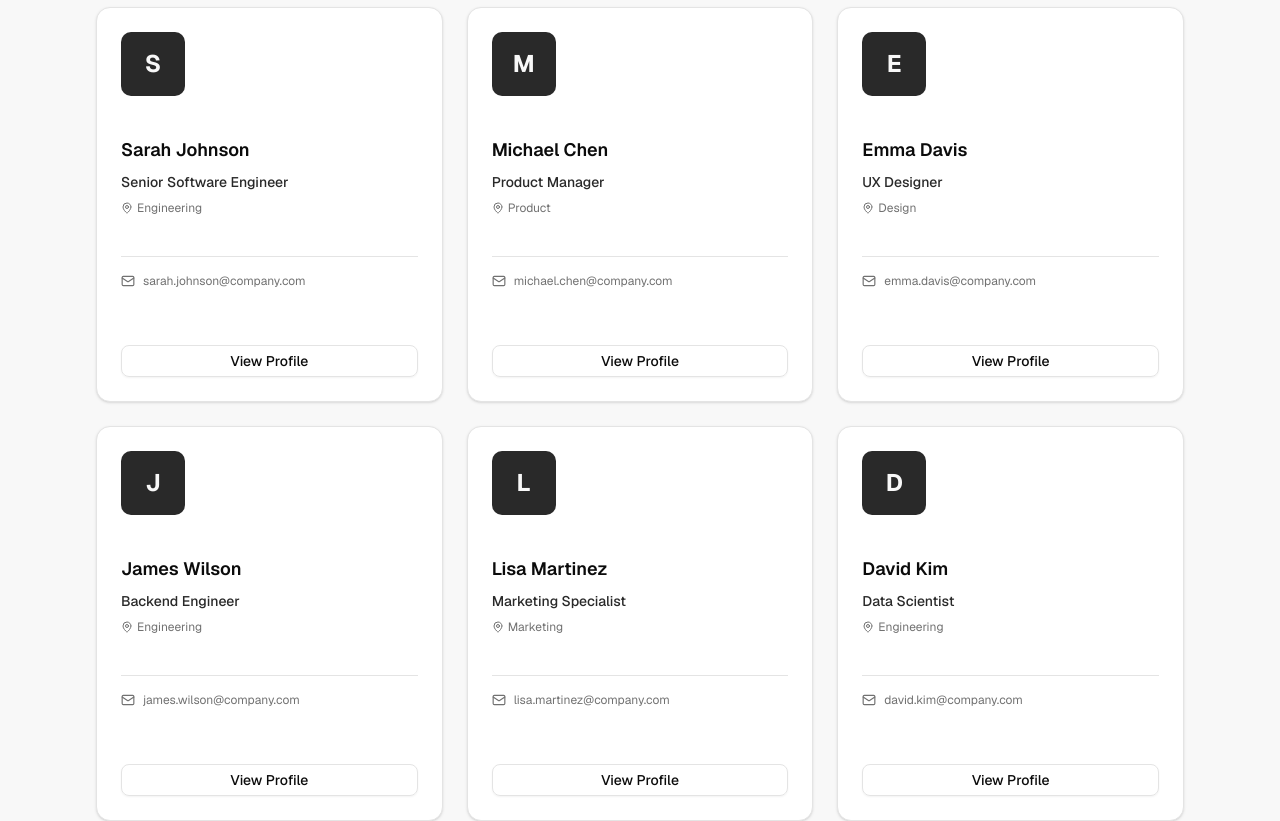
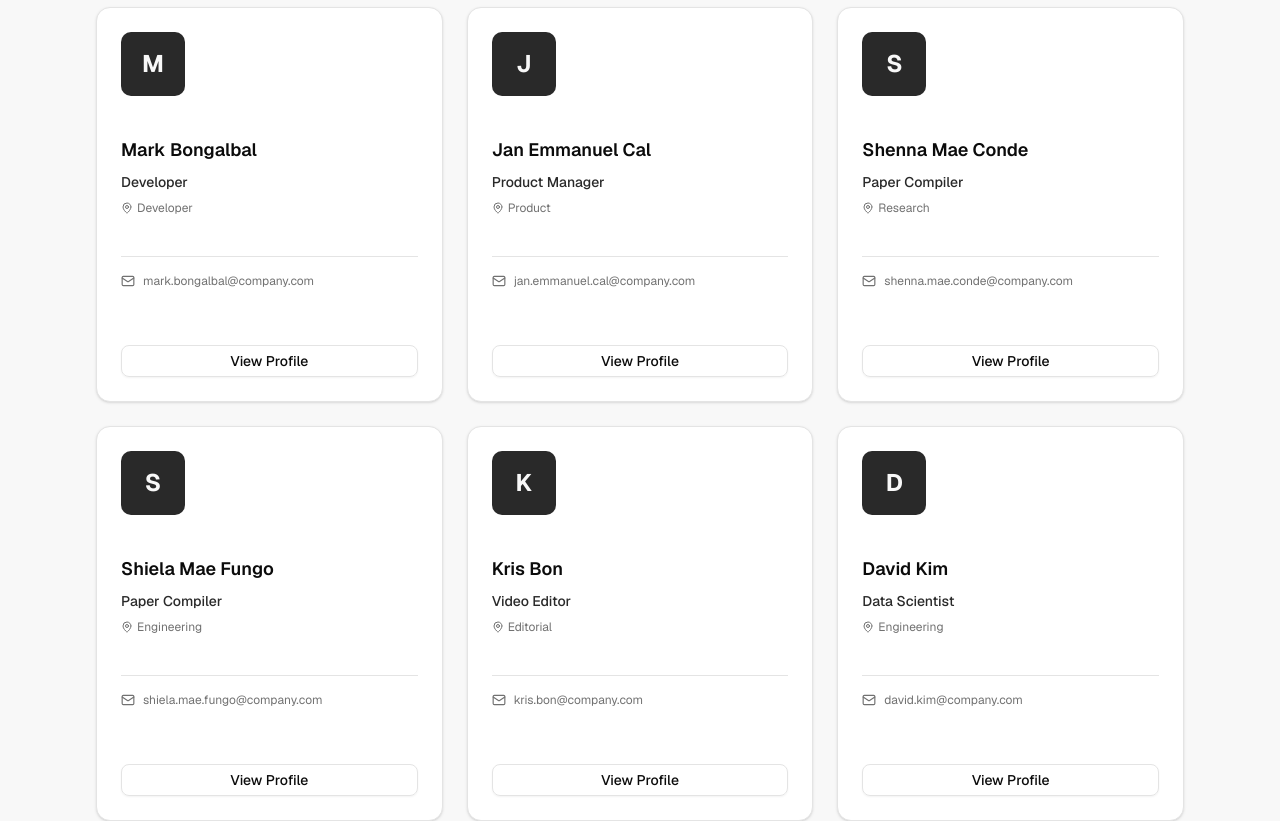
Before and after one commit to devMrkuzz/Student-Directory, a Next.js app: page /directory in a window 1280 px wide. Shown: the part 280-1101 px from the top of the page. Built offline with nearby package versions, Linux system fonts and the light colour scheme.

Commit message:
Final Na'to Maturog na'ko!

```diff
--- a/app/layout.tsx
+++ b/app/layout.tsx
@@ -12,23 +12,7 @@ export const metadata: Metadata = {
   description:
     "Search and connect with students and employees. Find contact information, roles, departments, and profiles in our comprehensive directory. Easily filter by department and search by name or email.",
   generator: "Next.js",
-  icons: {
-    icon: [
-      {
-        url: "/icon-light-32x32.png",
-        media: "(prefers-color-scheme: light)",
-      },
-      {
-        url: "/icon-dark-32x32.png",
-        media: "(prefers-color-scheme: dark)",
-      },
-      {
-        url: "/icon.svg",
-        type: "image/svg+xml",
-      },
-    ],
-    apple: "/apple-icon.png",
-  },
+  icons: undefined,
 };
 
 export default function RootLayout({
--- a/lib/mock-data.ts
+++ b/lib/mock-data.ts
@@ -1,48 +1,48 @@
 export const mockUsers = [
   {
     id: "1",
-    name: "Sarah Johnson",
-    role: "Senior Software Engineer",
-    department: "Engineering",
-    email: "sarah.johnson@company.com",
-    phone: "(555) 123-4567",
-    age: 28,
+    name: "Mark Bongalbal",
+    role: "Developer",
+    department: "Developer",
+    email: "mark.bongalbal@company.com",
+    phone: "(123) 456-7890",
+    age: 22,
   },
   {
     id: "2",
-    name: "Michael Chen",
+    name: "Jan Emmanuel Cal",
     role: "Product Manager",
     department: "Product",
-    email: "michael.chen@company.com",
+    email: "jan.emmanuel.cal@company.com",
     phone: "(555) 234-5678",
-    age: 32,
+    age: 23,
   },
   {
     id: "3",
-    name: "Emma Davis",
-    role: "UX Designer",
-    department: "Design",
-    email: "emma.davis@company.com",
+    name: "Shenna Mae Conde",
+    role: "Paper Compiler",
+    department: "Research",
+    email: "shenna.mae.conde@company.com",
     phone: "(555) 345-6789",
-    age: 26,
+    age: 20,
   },
   {
     id: "4",
-    name: "James Wilson",
-    role: "Backend Engineer",
+    name: "Shiela Mae Fungo",
+    role: "Paper Compiler",
     department: "Engineering",
-    email: "james.wilson@company.com",
+    email: "shiela.mae.fungo@company.com",
     phone: "(555) 456-7890",
-    age: 30,
+    age: 21,
   },
   {
     id: "5",
-    name: "Lisa Martinez",
-    role: "Marketing Specialist",
-    department: "Marketing",
-    email: "lisa.martinez@company.com",
+    name: "Kris Bon",
+    role: "Video Editor",
+    department: "Editorial",
+    email: "kris.bon@company.com",
     phone: "(555) 567-8901",
-    age: 27,
+    age: 23,
   },
   {
     id: "6",
@@ -55,10 +55,10 @@ export const mockUsers = [
   },
   {
     id: "7",
-    name: "Rachel Thompson",
-    role: "HR Manager",
-    department: "Human Resources",
-    email: "rachel.thompson@company.com",
+    name: "Celina Scott",
+    role: "Paper Reviewer",
+    department: "Checkers",
+    email: "celina.scott@company.com",
     phone: "(555) 789-0123",
     age: 31,
   },
```
